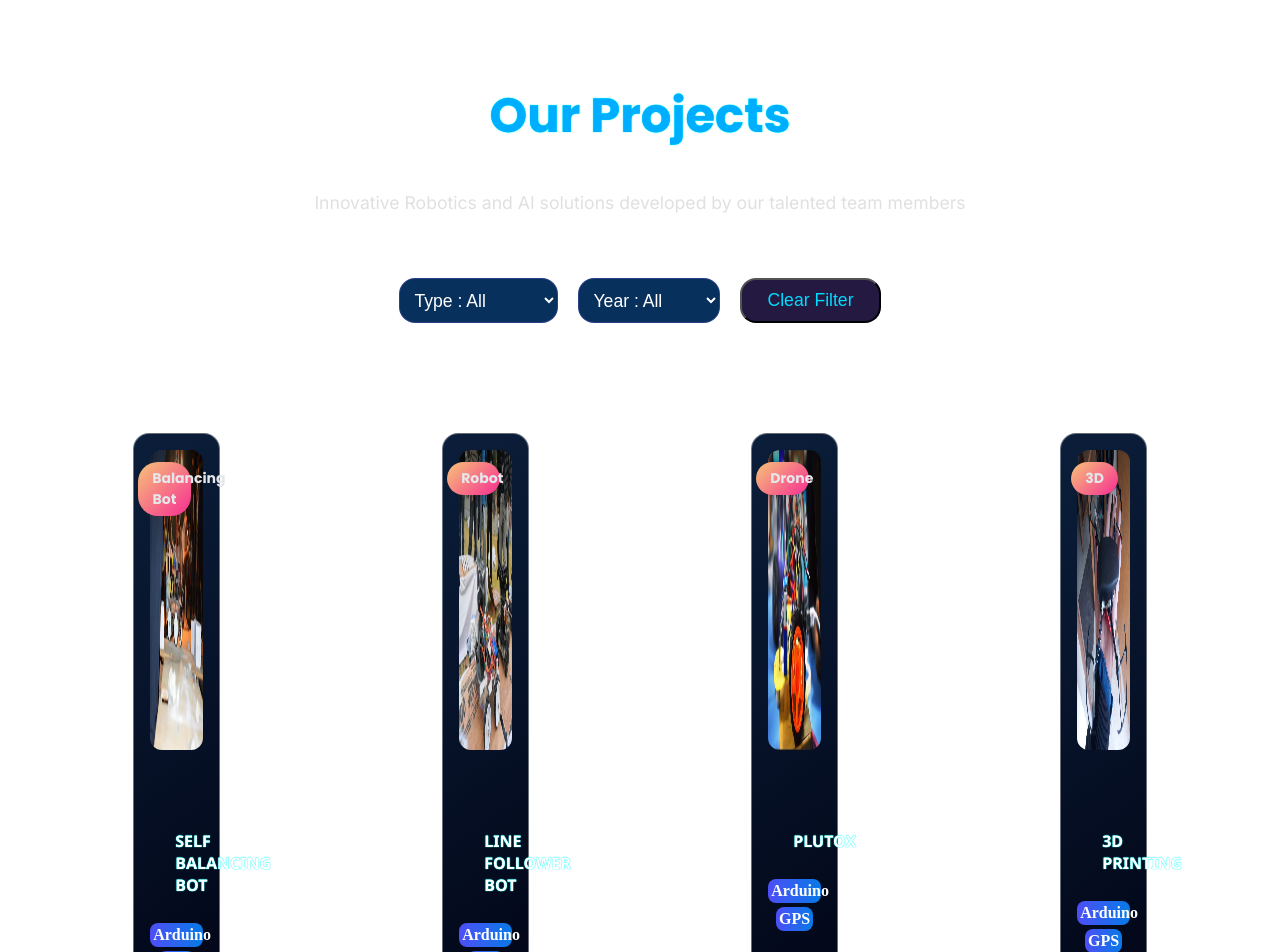
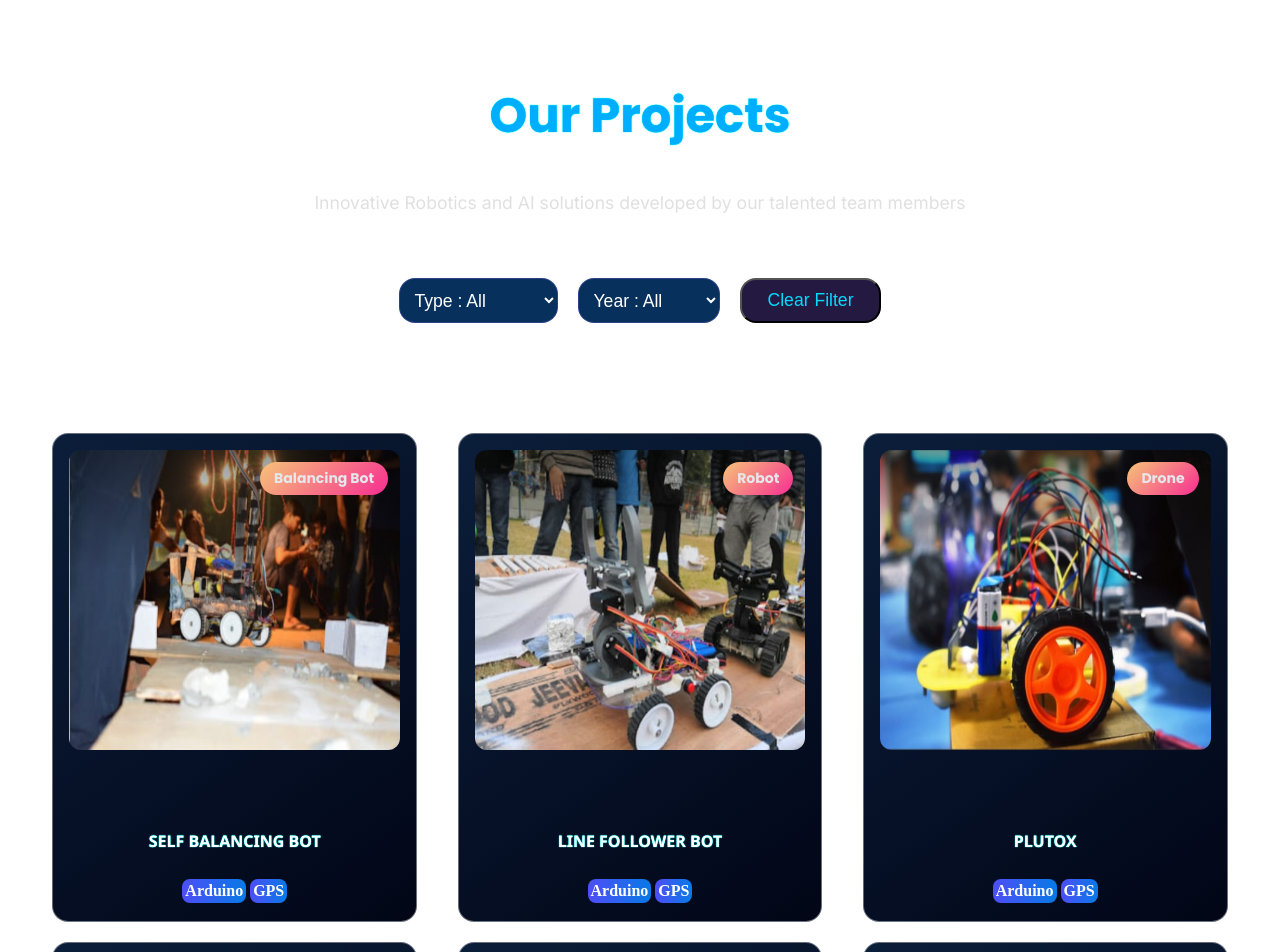
Before and after one commit to UnqGit/Robotics_Club_Website, a React (Vite) app in the folder robotics_club/: page /projects in a window 1280 px wide. Shown: the top 952 px of the page. Built offline with nearby package versions, Linux system fonts and the light colour scheme; grey boxes are pictures that could not be loaded.

Commit message:
Corrected card bugs in projects section

```diff
--- a/robotics_club/src/appStyle.css
+++ b/robotics_club/src/appStyle.css
@@ -1630,11 +1630,12 @@ button:active {
 }
 
 .projects--pro .content--pro .projects--filling {
-    display: grid;
+    display: flex;
     grid-template-columns: repeat(auto-fit, minmax(260px, 1fr));
     gap: 20px;
     width: 95%;
-    justify-content: center;
+    flex-wrap: wrap;
+    justify-content: space-evenly;
     justify-items: center;
     margin-bottom: 80px;
     margin-top: 60px;
```
